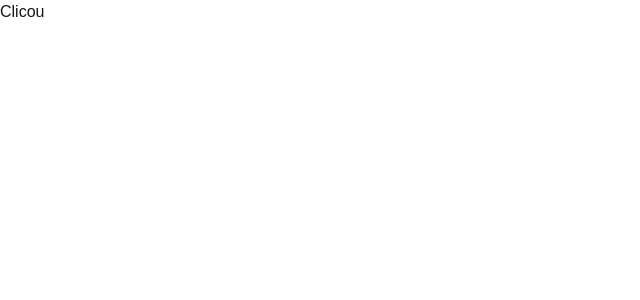
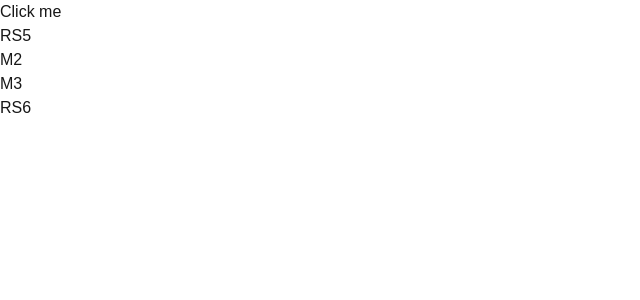
Before and after one commit to Atanazio01/jstack-next-live010, a Next.js app: page / in a window 1280 px wide. Shown: the top 300 px of the page, without its empty margins (0-640 px from the left). Built offline with nearby package versions, Linux system fonts and the light colour scheme.

Commit message:
Server and Client Composition Patterns

```diff
--- /dev/null
+++ b/src/app/Checkout.tsx
@@ -0,0 +1,10 @@
+"use client";
+
+export default function Checkout({ list }: { list: React.ReactNode }) {
+  return (
+    <div>
+      <button onClick={() => alert("Button clicked")}>Click me</button>
+      {list}
+    </div>
+  );
+}
--- /dev/null
+++ b/src/app/ListVehicles.tsx
@@ -0,0 +1,16 @@
+async function getVehicles() {
+  await new Promise((resolve) => setTimeout(resolve, 1500));
+
+  return ["RS5", "M2", "M3", "RS6"];
+}
+
+export async function ListVehicles() {
+  const vehicles = await getVehicles();
+  return (
+    <ul>
+      {vehicles.map((vehicle: string) => (
+        <li key={vehicle}>{vehicle}</li>
+      ))}
+    </ul>
+  );
+}
--- a/src/app/page.tsx
+++ b/src/app/page.tsx
@@ -1,15 +1,12 @@
-//Server Component
-'use client';
+import Checkout from './Checkout';
+import { ListVehicles } from './ListVehicles';
 
-export default  function Home() {
+// Composition and Client Composition Pattern
 
-  console.log("appName");
-
+export default function Home() {
   return (
     <div>
-      <button onClick={() => alert('Ok')}>
-        Clicou
-      </button>
+      <Checkout list={<ListVehicles />}/>
     </div>
   );
 }
```
